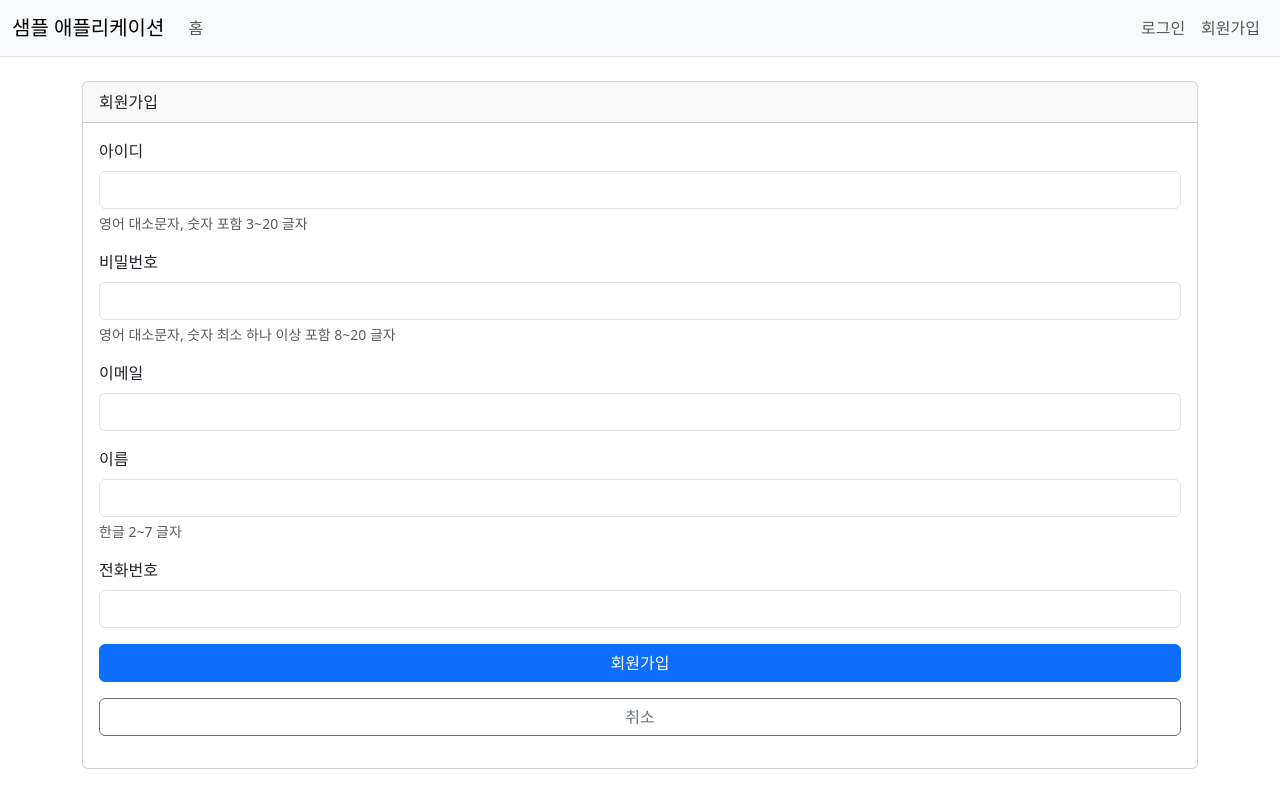
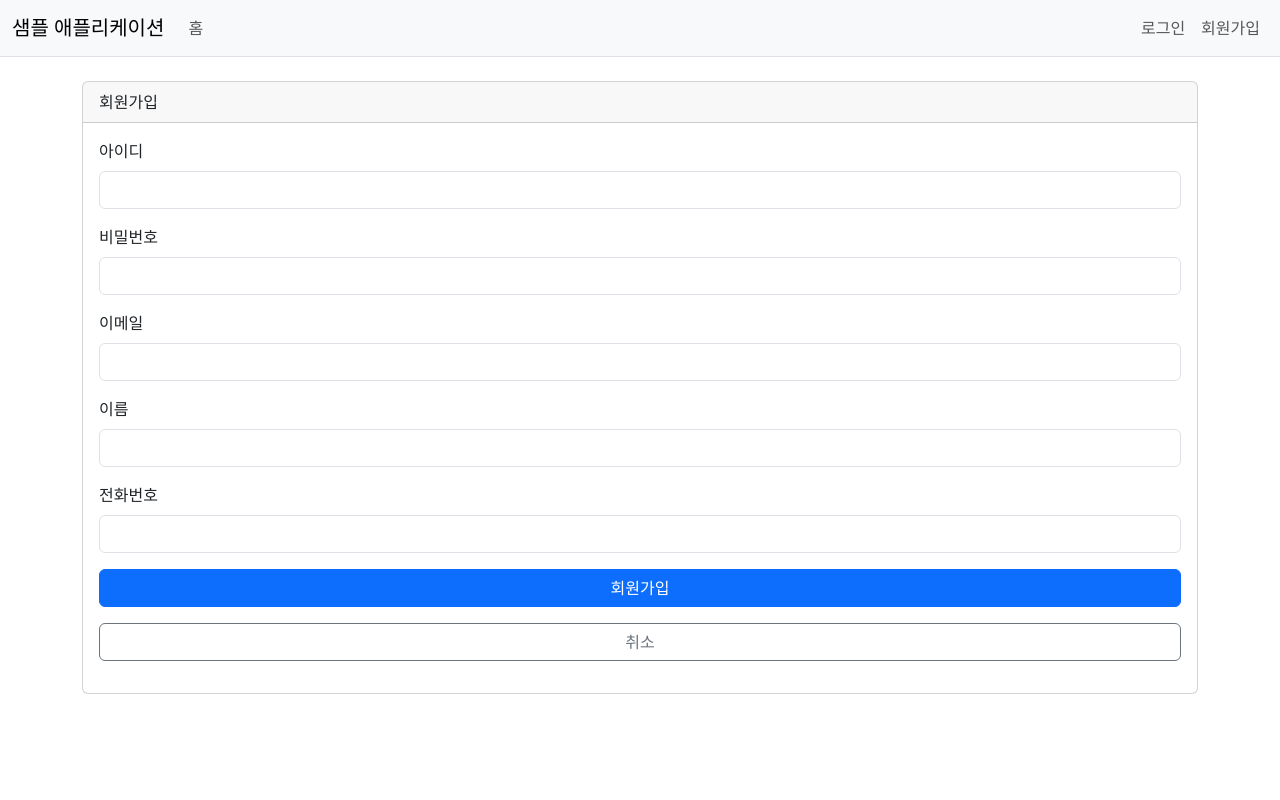
Before and after one commit to eungsu/spring-boot-apps, a React (Vite) app in the folder app1-frontend-react/: page /signup in a window 1280 px wide. Built offline with nearby package versions, Linux system fonts and the light colour scheme.

Commit message:
Update Signup.jsx

```diff
--- a/app1-frontend-react/src/components/Signup.jsx
+++ b/app1-frontend-react/src/components/Signup.jsx
@@ -33,12 +33,10 @@ const Signup = () => {
                 <div className="mb-3">
                     <label className="form-label">아이디</label>
                     <input type="text" className="form-control" name="username" value={formData.username} onChange={handleChange} />
-                    <div className="form-text">영어 대소문자, 숫자 포함 3~20 글자</div>
                 </div>
                 <div className="mb-3">
                     <label className="form-label">비밀번호</label>
                     <input type="password" className="form-control" name="password" value={formData.password} onChange={handleChange} />
-                    <div className="form-text">영어 대소문자, 숫자 최소 하나 이상 포함 8~20 글자</div>
                 </div>
                 <div className="mb-3">
                     <label className="form-label">이메일</label>
@@ -47,7 +45,6 @@ const Signup = () => {
                 <div className="mb-3">
                     <label className="form-label">이름</label>
                     <input type="text" className="form-control" name="nickname" value={formData.nickname} onChange={handleChange} />
-                    <div className="form-text">한글 2~7 글자</div>
                 </div>
                 <div className="mb-3">
                     <label className="form-label">전화번호</label>
```
